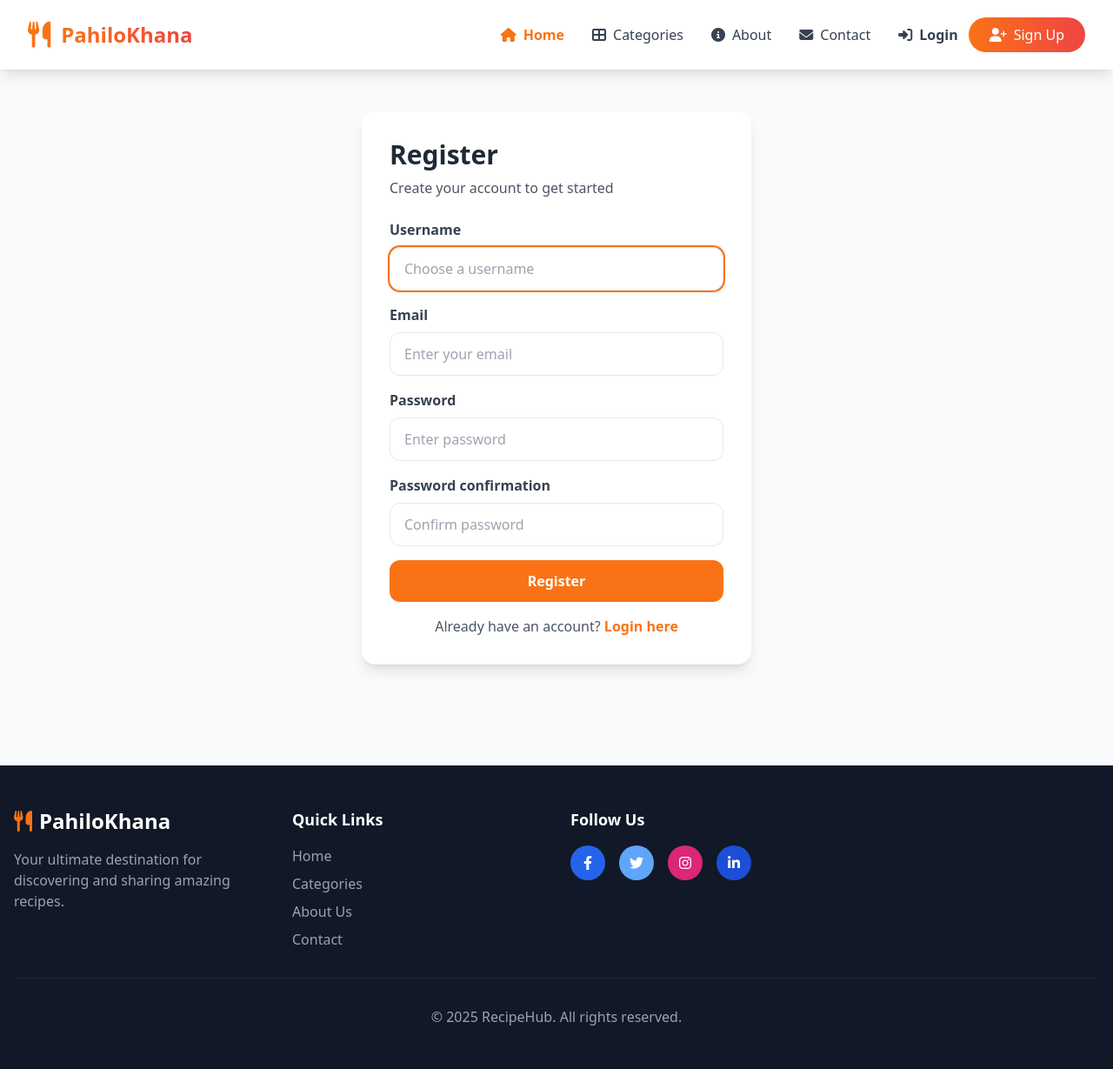
After one commit to Sadikshya-dhakal/Nepali-Kitchen-Recipes, a Django app: page /accounts/register/ in a window 1280 px wide. The commit adds this page. Shown: the whole page at 87% size. Run offline with Django 5.2, Linux system fonts and the light colour scheme; some libraries are stand-ins or nearby versions.

Commit message:
registration

```diff
--- a/accounts/forms.py
+++ b/accounts/forms.py
@@ -1,14 +1,67 @@
 from django import forms
-from django.contrib.auth.forms import AuthenticationForm
+from django.contrib.auth.forms import AuthenticationForm, UserCreationForm
+from django.contrib.auth.models import User
+
+
+
 
 class LoginForm(AuthenticationForm):
     username = forms.CharField(
-        widget=forms.TextInput(
-            attrs={"class": "form-control", "placeholder": "username"}
-        )
+        widget=forms.TextInput(attrs={
+            "class": "w-full px-4 py-3 border rounded-xl focus:outline-none focus:ring-2 focus:ring-orange-500",
+            "placeholder": "Username",
+        })
     )
+
     password = forms.CharField(
-        widget=forms.PasswordInput(
-            attrs={"class": "form-control", "placeholder": "password"}
-        )
+        widget=forms.PasswordInput(attrs={
+            "class": "w-full px-4 py-3 border rounded-xl focus:outline-none focus:ring-2 focus:ring-orange-500",
+            "placeholder": "Password",
+        })
     )
+
+
+
+class RegistrationForm(UserCreationForm):
+    email = forms.EmailField(
+        required=True,
+        widget=forms.EmailInput(attrs={
+            "class": "w-full px-4 py-3 border rounded-xl focus:outline-none focus:ring-2 focus:ring-orange-500",
+            "placeholder": "Enter your email",
+        })
+    )
+
+    username = forms.CharField(
+        max_length=150,
+        required=True,
+        widget=forms.TextInput(attrs={
+            "class": "w-full px-4 py-3 border rounded-xl focus:outline-none focus:ring-2 focus:ring-orange-500",
+            "placeholder": "Choose a username",
+        })
+    )
+
+    password1 = forms.CharField(
+        label="Password",
+        widget=forms.PasswordInput(attrs={
+            "class": "w-full px-4 py-3 border rounded-xl focus:outline-none focus:ring-2 focus:ring-orange-500",
+            "placeholder": "Enter password",
+        })
+    )
+
+    password2 = forms.CharField(
+        label="Password confirmation",
+        widget=forms.PasswordInput(attrs={
+            "class": "w-full px-4 py-3 border rounded-xl focus:outline-none focus:ring-2 focus:ring-orange-500",
+            "placeholder": "Confirm password",
+        })
+    )
+
+    class Meta:
+        model = User
+        fields = ("username", "email", "password1", "password2")
+
+    def clean_email(self):
+        email = self.cleaned_data.get("email")
+        if User.objects.filter(email=email).exists():
+            raise forms.ValidationError("An account with this email already exists.")
+        return email
--- a/accounts/urls.py
+++ b/accounts/urls.py
@@ -14,5 +14,5 @@ urlpatterns = [
       name="login",
     ),
     path("logout/", auth_views.LogoutView.as_view(), name="logout"),
-
+   path("register/", views.RegisterView.as_view(), name="register"),
 ]
--- a/accounts/views.py
+++ b/accounts/views.py
@@ -1,3 +1,18 @@
-from django.shortcuts import render
+from django.shortcuts import render, redirect
+from django.contrib.auth import login
+from django.views import View
+from.forms import RegistrationForm
 
 # Create your views here.
+class RegisterView(View):
+
+    def get(self, request):
+        form = RegistrationForm()
+        return render(request, "registration/register.html", {"form": form})
+
+    def post(self, request):
+        form = RegistrationForm(request.POST)
+        if form.is_valid():
+            user = form.save()
+            return redirect("accounts:login")
+        return render(request, "registration/register.html", {"form": form})
--- a/templates/recipes/nav.html
+++ b/templates/recipes/nav.html
@@ -7,7 +7,8 @@
             <!-- LOGO (FIXED ICON) -->
             <div class="flex items-center space-x-3">
                 <i class="fa-solid fa-utensils text-orange-500 text-3xl"></i>
-                <span class="text-2xl font-bold bg-gradient-to-r from-orange-500 to-red-500 bg-clip-text text-transparent">
+                <span
+                    class="text-2xl font-bold bg-gradient-to-r from-orange-500 to-red-500 bg-clip-text text-transparent">
                     PahiloKhana
                 </span>
             </div>
@@ -30,23 +31,33 @@
                 <!-- Authentication Button -->
                 {% if user.is_authenticated %}
                 <div class="flex items-center space-x-3">
-                        <div class="flex items-center gap-2 bg-gradient-to-r from-orange-50 to-red-50 px-4 py-2 rounded-full">
-                            <div class="w-8 h-8 bg-gradient-to-br from-orange-500 to-red-500 rounded-full flex items-center justify-center text-white font-bold">
+                    <div
+                        class="flex items-center gap-2 bg-gradient-to-r from-orange-50 to-red-50 px-4 py-2 rounded-full">
+                        <div
+                            class="w-8 h-8 bg-gradient-to-br from-orange-500 to-red-500 rounded-full flex items-center justify-center text-white font-bold">
                             {{ user.username.0|upper }}
                         </div>
                         <span class="text-gray-800 font-semibold">{{ user.username }}</span>
                     </div>
                     <form method="post" action="{% url 'accounts:logout' %}" class="inline">
                         {% csrf_token %}
-                            <button type="submit" class="bg-gradient-to-r from-red-500 to-pink-500 text-white px-6 py-2 rounded-full hover:shadow-lg transition transform hover:scale-105">
+                        <button type="submit"
+                            class="bg-gradient-to-r from-red-500 to-pink-500 text-white px-6 py-2 rounded-full hover:shadow-lg transition transform hover:scale-105">
                             <i class="fa-solid fa-sign-out-alt mr-2"></i>Logout
                         </button>
                     </form>
                 </div>
                 {% else %}
-                    <a href="{% url 'accounts:login' %}" class="bg-gradient-to-r from-orange-500 to-red-500 text-white px-6 py-2 rounded-full hover:shadow-lg transition transform hover:scale-105">
-                        <i class="fa-solid fa-user mr-2"></i>Sign In
+                <div class="flex items-center space-x-3">
+                    <a href="{% url 'accounts:login' %}"
+                        class="text-gray-700 hover:text-orange-500 transition font-semibold">
+                        <i class="fa-solid fa-sign-in-alt mr-2"></i>Login
                     </a>
+                    <a href="{% url 'accounts:register' %}"
+                        class="bg-gradient-to-r from-orange-500 to-red-500 text-white px-6 py-2 rounded-full hover:shadow-lg transition transform hover:scale-105">
+                        <i class="fa-solid fa-user-plus mr-2"></i>Sign Up
+                    </a>
+                </div>
                 {% endif %}
             </div>
 
@@ -77,7 +88,7 @@
 
 <script>
     // Mobile menu toggle
-    document.getElementById('mobile-menu-btn').addEventListener('click', function() {
+    document.getElementById('mobile-menu-btn').addEventListener('click', function () {
         const mobileMenu = document.getElementById('mobile-menu');
         mobileMenu.classList.toggle('hidden');
     });
--- /dev/null
+++ b/templates/registration/register.html
@@ -0,0 +1,52 @@
+{% extends "recipes/base.html" %}
+
+{% block content %}
+<div class="min-h-screen bg-gray-50 py-12 px-4">
+    <div class="max-w-md mx-auto">
+        <div class="bg-white rounded-2xl shadow-lg p-8">
+            <h2 class="text-3xl font-bold text-gray-800 mb-2">Register</h2>
+            <p class="text-gray-600 mb-6">Create your account to get started</p>
+
+            {% if form.non_field_errors %}
+            <div class="bg-red-100 text-red-700 px-4 py-3 rounded-xl mb-4">
+                <p class="font-semibold">Registration Failed</p>
+                <p class="text-sm">{{ form.non_field_errors.0 }}</p>
+            </div>
+            {% endif %}
+
+            <form method="post">
+                {% csrf_token %}
+
+                {% for field in form %}
+                <div class="mb-4">
+                    <label class="block text-gray-700 font-semibold mb-2">
+                        {{ field.label }}
+                    </label>
+
+                    {{ field }}
+
+                    {% if field.errors %}
+                    <p class="text-red-500 text-sm mt-1">
+                        {{ field.errors.0 }}
+                    </p>
+                    {% endif %}
+                </div>
+                {% endfor %}
+
+                <button type="submit"
+                        class="w-full bg-orange-500 text-white py-3 rounded-xl font-bold hover:bg-orange-600 transition">
+                    Register
+                </button>
+            </form>
+
+            <p class="mt-4 text-center text-gray-600">
+                Already have an account?
+                <a href="{% url 'accounts:login' %}"
+                   class="text-orange-500 hover:text-orange-600 font-semibold">
+                    Login here
+                </a>
+            </p>
+        </div>
+    </div>
+</div>
+{% endblock content %}
```
Also changed, not shown: db.sqlite3. Lines whose indentation alone changed are shown as unchanged.
